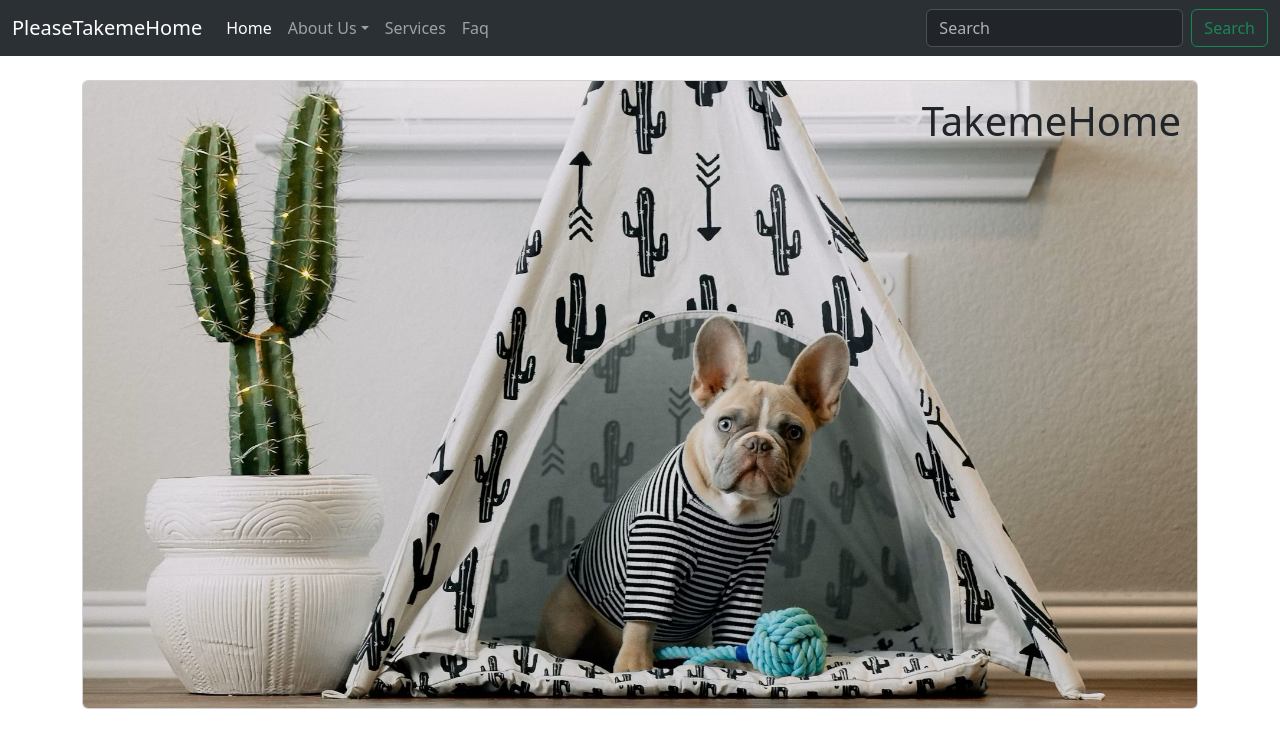
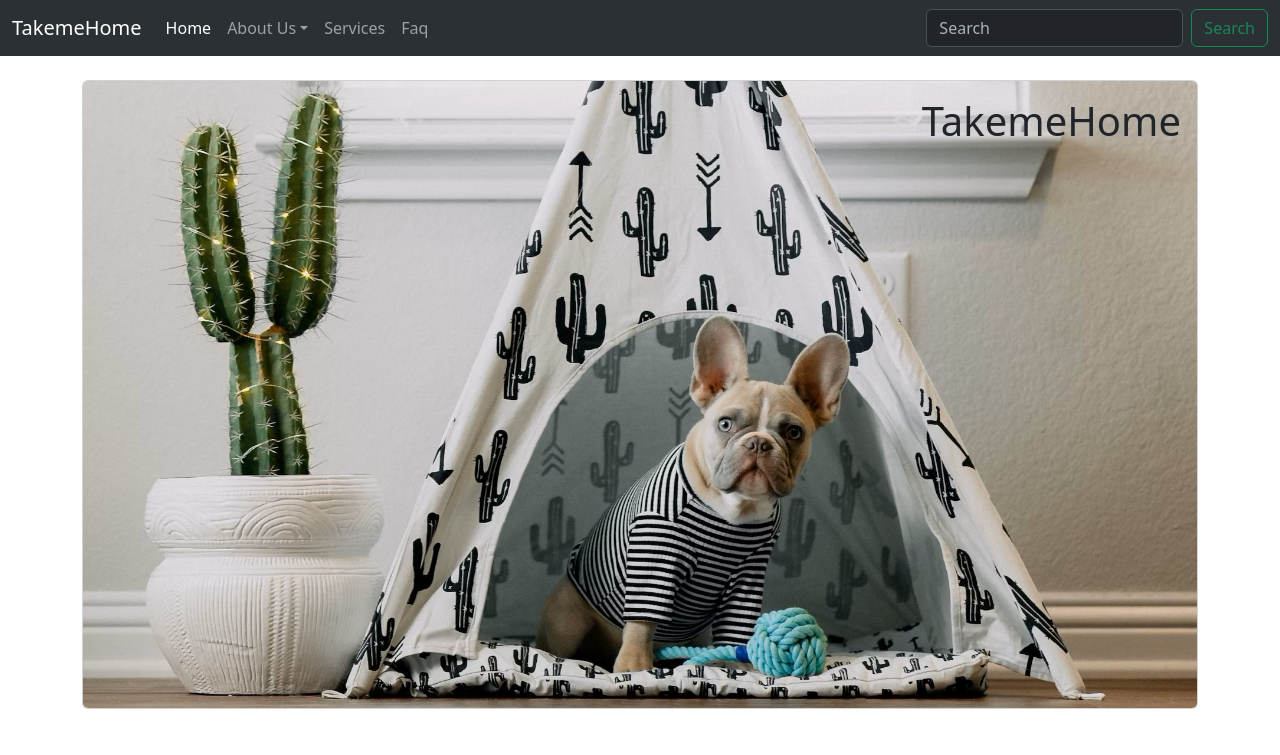
Before and after one commit to saurabh7nt/takemehome, a React (Create React App) app: page /about/whoweare in a window 1280 px wide. Shown: the top 755 px of the page. Built offline with nearby package versions, Linux system fonts and the light colour scheme.

Commit message:
navbar title changed again

```diff
--- a/src/Components/Navbar.jsx
+++ b/src/Components/Navbar.jsx
@@ -8,7 +8,7 @@
                 <div className="row">
                     <nav class="navbar navbar-expand-lg bg-body-tertiary" data-bs-theme="dark">
                         <div class="container-fluid">
-                            <Link class="navbar-brand" to="/">PleaseTakemeHome</Link>
+                            <Link class="navbar-brand" to="/">TakemeHome</Link>
                             <button class="navbar-toggler" type="button" data-bs-toggle="collapse" data-bs-target="#navbarSupportedContent" aria-controls="navbarSupportedContent" aria-expanded="false" aria-label="Toggle navigation">
                                 <span class="navbar-toggler-icon"></span>
                             </button>
```
Also changed, not shown: 7 other files (tests, documents, lock files or other folders).
